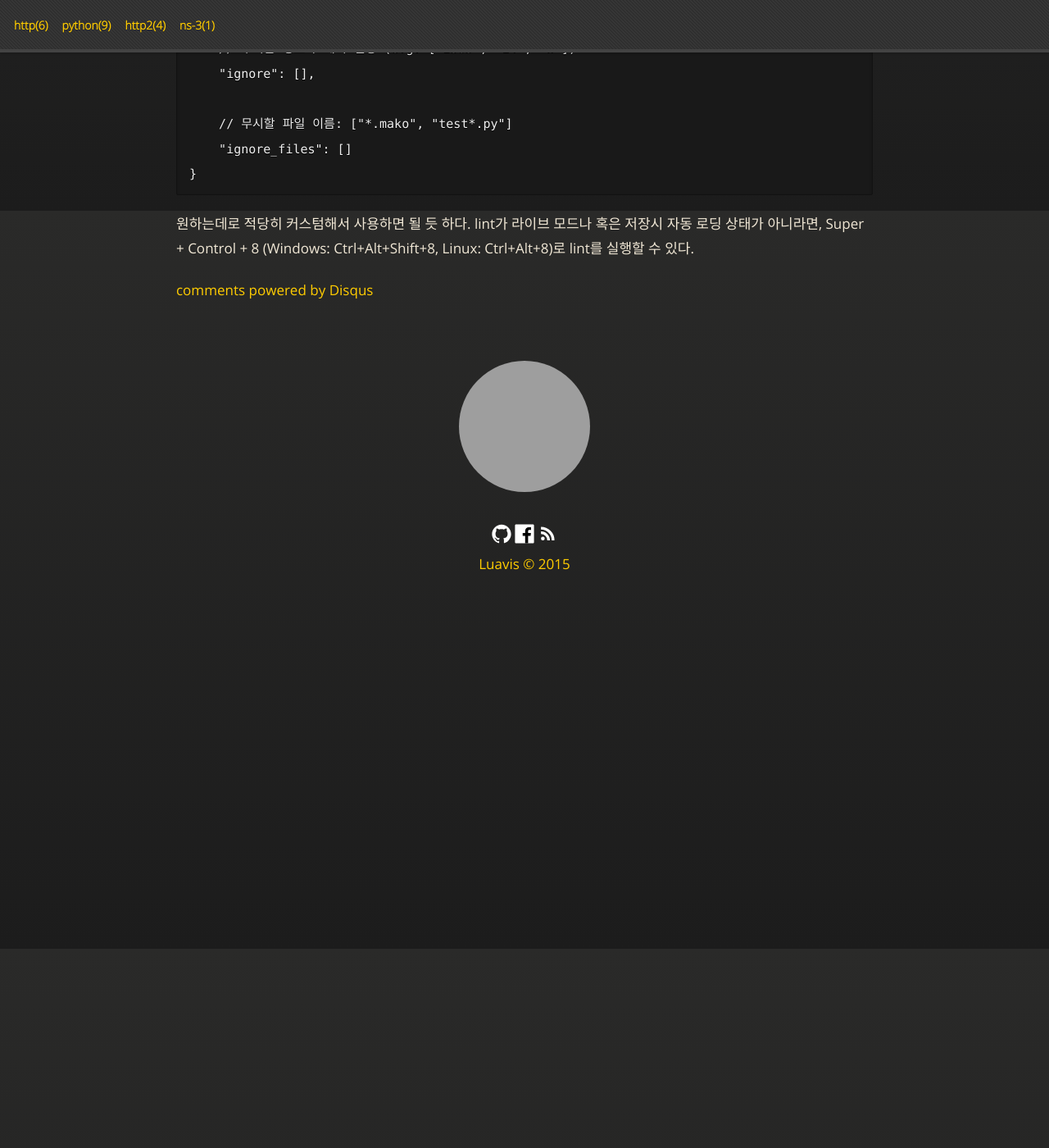
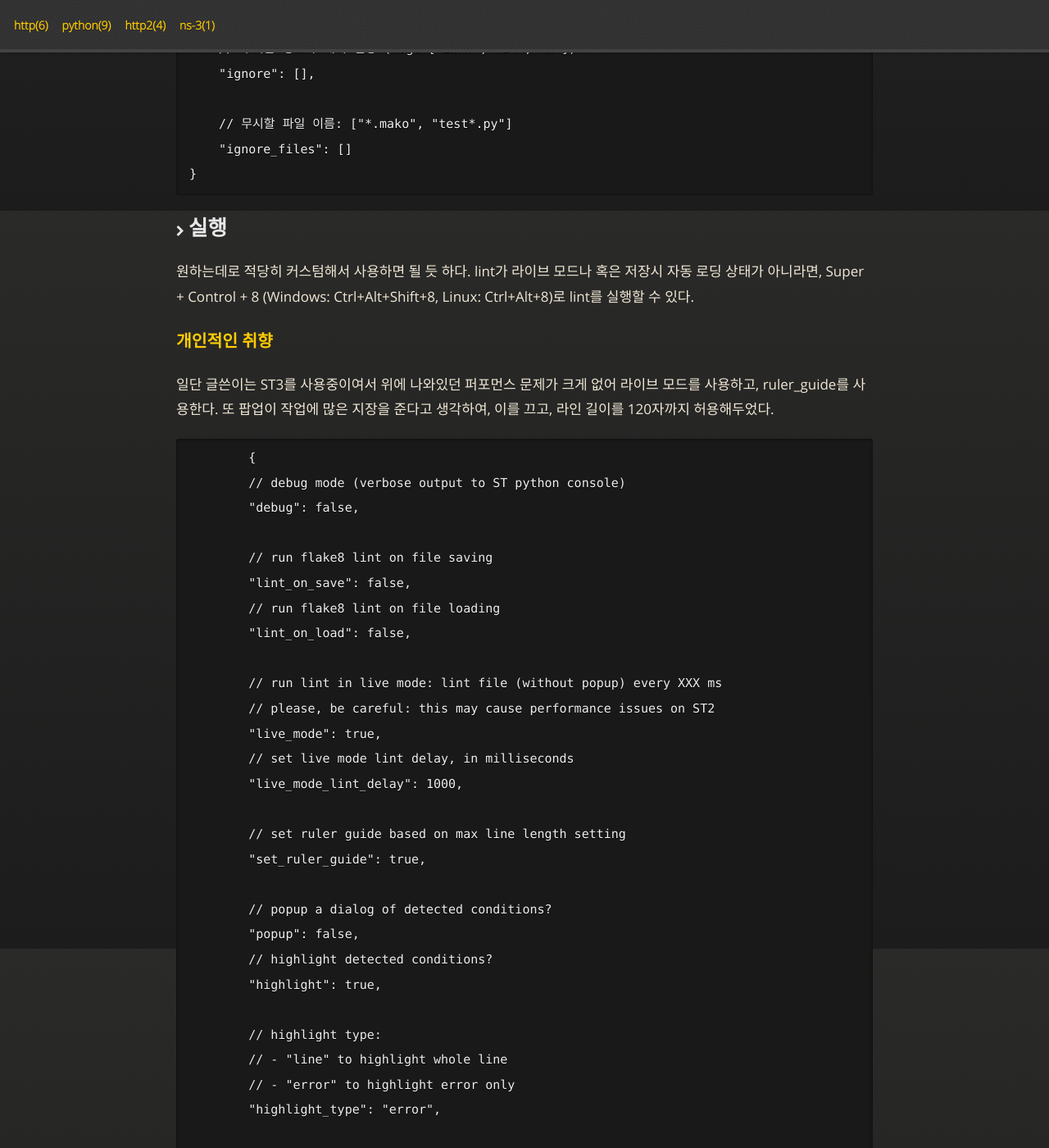
Before and after one commit to Luavis/luavis.github.io, a Jekyll site: the page built from _posts/python/2015-07-28-python-Flake 8.markdown, in a window 1280 px wide and 1400 px high, scrolled down 3343 px. Shown: the whole window at 82% size. Built offline with Jekyll 4.4.1, drawn with Linux system fonts in a browser that asks for light colours; comment, search, counter and statistics services are not loaded; before the commit the page ends 4084 px from its top, so only the background shows below that; some of the changed text lies outside the part shown; grey boxes are pictures that could not be loaded.

Commit message:
Update flake post

```diff
--- a/_posts/python/2015-07-28-python-Flake 8.markdown
+++ b/_posts/python/2015-07-28-python-Flake 8.markdown
@@ -112,5 +112,99 @@ wbond의 Package Control이 설치되어 있다면, Super + Shift + P를 이용
     }
 
 
+실행
+---
+
 원하는데로 적당히 커스텀해서 사용하면 될 듯 하다.
 lint가 라이브 모드나 혹은 저장시 자동 로딩 상태가 아니라면, Super + Control + 8 (Windows: Ctrl+Alt+Shift+8, Linux: Ctrl+Alt+8)로 lint를 실행할 수 있다.
+
+**개인적인 취향**
+
+일단 글쓴이는 ST3를 사용중이여서 위에 나와있던 퍼포먼스 문제가 크게 없어 라이브 모드를 사용하고, ruler_guide를 사용한다. 또 팝업이 작업에 많은 지장을 준다고 생각하여, 이를 끄고, 라인 길이를 120자까지 허용해두었다.
+
+
+		{
+		// debug mode (verbose output to ST python console)
+		"debug": false,
+
+		// run flake8 lint on file saving
+		"lint_on_save": false,
+		// run flake8 lint on file loading
+		"lint_on_load": false,
+
+		// run lint in live mode: lint file (without popup) every XXX ms
+		// please, be careful: this may cause performance issues on ST2
+		"live_mode": true,
+		// set live mode lint delay, in milliseconds
+		"live_mode_lint_delay": 1000,
+
+		// set ruler guide based on max line length setting
+		"set_ruler_guide": true,
+
+		// popup a dialog of detected conditions?
+		"popup": false,
+		// highlight detected conditions?
+		"highlight": true,
+
+		// highlight type:
+		// - "line" to highlight whole line
+		// - "error" to highlight error only
+		"highlight_type": "error",
+
+		// color values to highlight detected conditions
+		"highlight_color_critical": "#981600",
+		"highlight_color_error": "#DA2000",
+		"highlight_color_warning": "#EDBA00",
+
+		// show a mark in the gutter on all lines with errors/warnings:
+		// - "dot", "circle" or "bookmark" to show marks
+		// - "theme-alpha", "theme-bright", "theme-dark", "theme-hard" or "theme-simple" to show icon marks
+		// - "" (empty string) to do not show marks
+		"gutter_marks": "theme-simple",
+
+		// report successfull (passed) lint
+		"report_on_success": false,
+
+		// blink gutter marks on success (will not blink with live mode check)
+		// this icon is not depends on 'gutter_marks' settings
+		// please, be careful: this may cause performance issues on ST2
+		"blink_gutter_marks_on_success": true,
+
+		// load global flake8 config ("~/.config/flake8")
+		"use_flake8_global_config": true,
+		// load per-project config (i.e. "tox.ini", "setup.cfg" and ".pep8" files)
+		"use_flake8_project_config": true,
+
+		// set python interpreter (lint files for python >= 2.7):
+		// - 'internal' for use internal Sublime Text interpreter (2.6)
+		// - 'auto' for search default system python interpreter (default value)
+		// - absolute path to python interpreter for define another one
+		//   use platform specific notation, i.e. "C:\\Anaconda\\envs\\py33\\python.exe"
+		//   for Windows or then "/home/whatever/pythondist/python" for Unix
+		"python_interpreter": "auto",
+
+		// list of python built-in functions (like '_')
+		"builtins": [],
+
+		// turn on pyflakes error lint
+		"pyflakes": true,
+		// turn on pep8 error lint
+		"pep8": true,
+		// turn on pep257 error lint
+		"pep257": false,
+		// turn on naming error lint
+		"naming": true,
+		// turn off complexity check (set number > 0 to check complexity level)
+		"complexity": 5,
+
+		// set desired max line length
+		"pep8_max_line_length": 119,
+
+		// select errors and warnings (e.g. ["E", "W6"])
+		"select": [],
+		// skip errors and warnings (e.g. ["E303", "E4", "W"])
+		"ignore": [],
+
+		// files to ignore, for example: ["*.mako", "test*.py"]
+		"ignore_files": []
+	}
```
